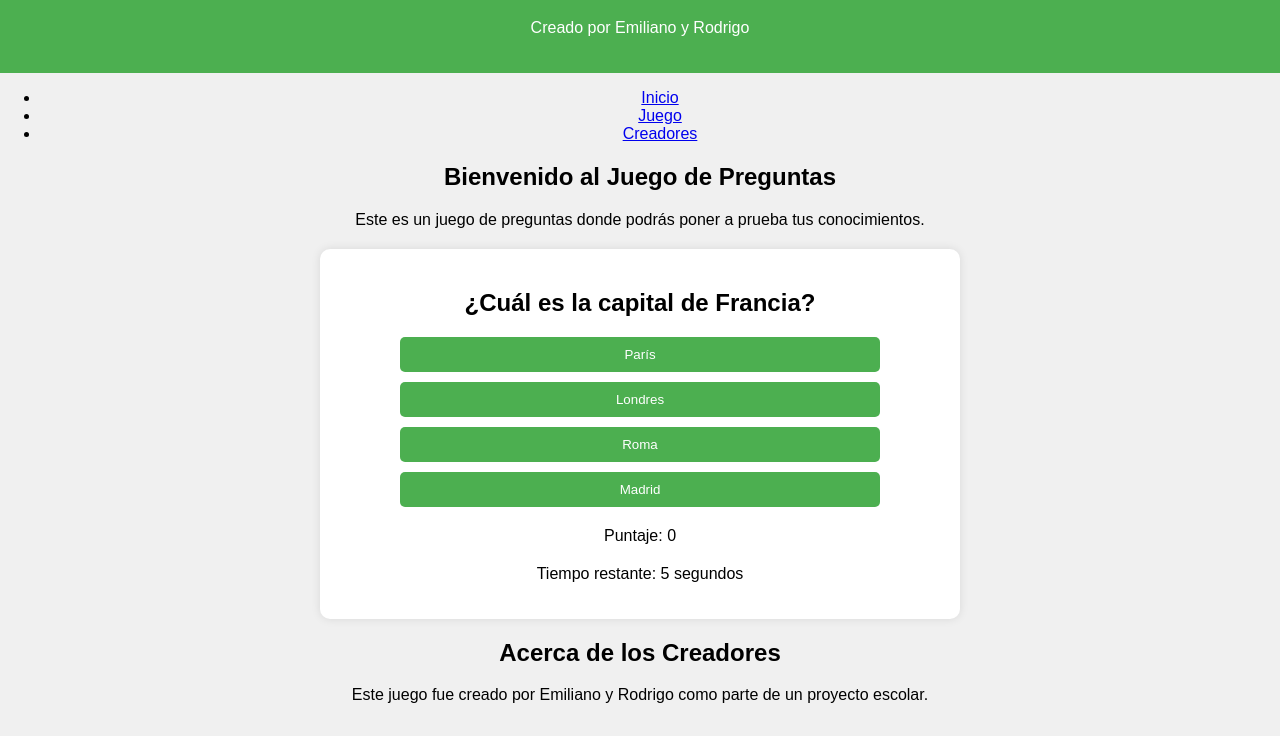
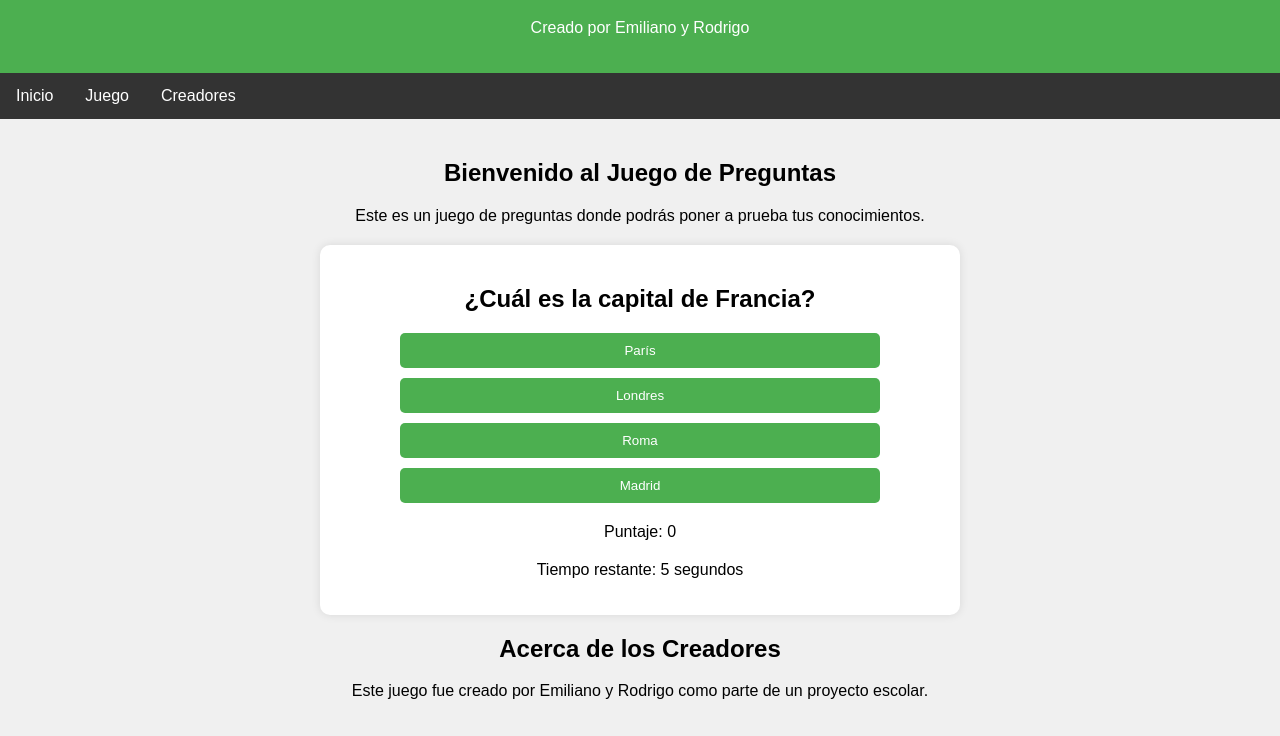
Before and after one commit to SeniorMistvern/preguntaos.github.io, a plain HTML site: page index.html in a window 1280 px wide. Shown: the part 81-817 px from the top of the page. Drawn offline with Linux system fonts and the light colour scheme.

Commit message:
Update styles.css

```diff
--- a/styles.css
+++ b/styles.css
@@ -9,6 +9,37 @@ body {
 header {
     background-color: #4CAF50;
     color: white;
+    padding: 20px;
+}
+
+nav {
+    background-color: #333;
+}
+
+nav ul {
+    list-style-type: none;
+    margin: 0;
+    padding: 0;
+    overflow: hidden;
+}
+
+nav ul li {
+    float: left;
+}
+
+nav ul li a {
+    display: block;
+    color: white;
+    text-align: center;
+    padding: 14px 16px;
+    text-decoration: none;
+}
+
+nav ul li a:hover {
+    background-color: #111;
+}
+
+main {
     padding: 20px;
 }
 
```
